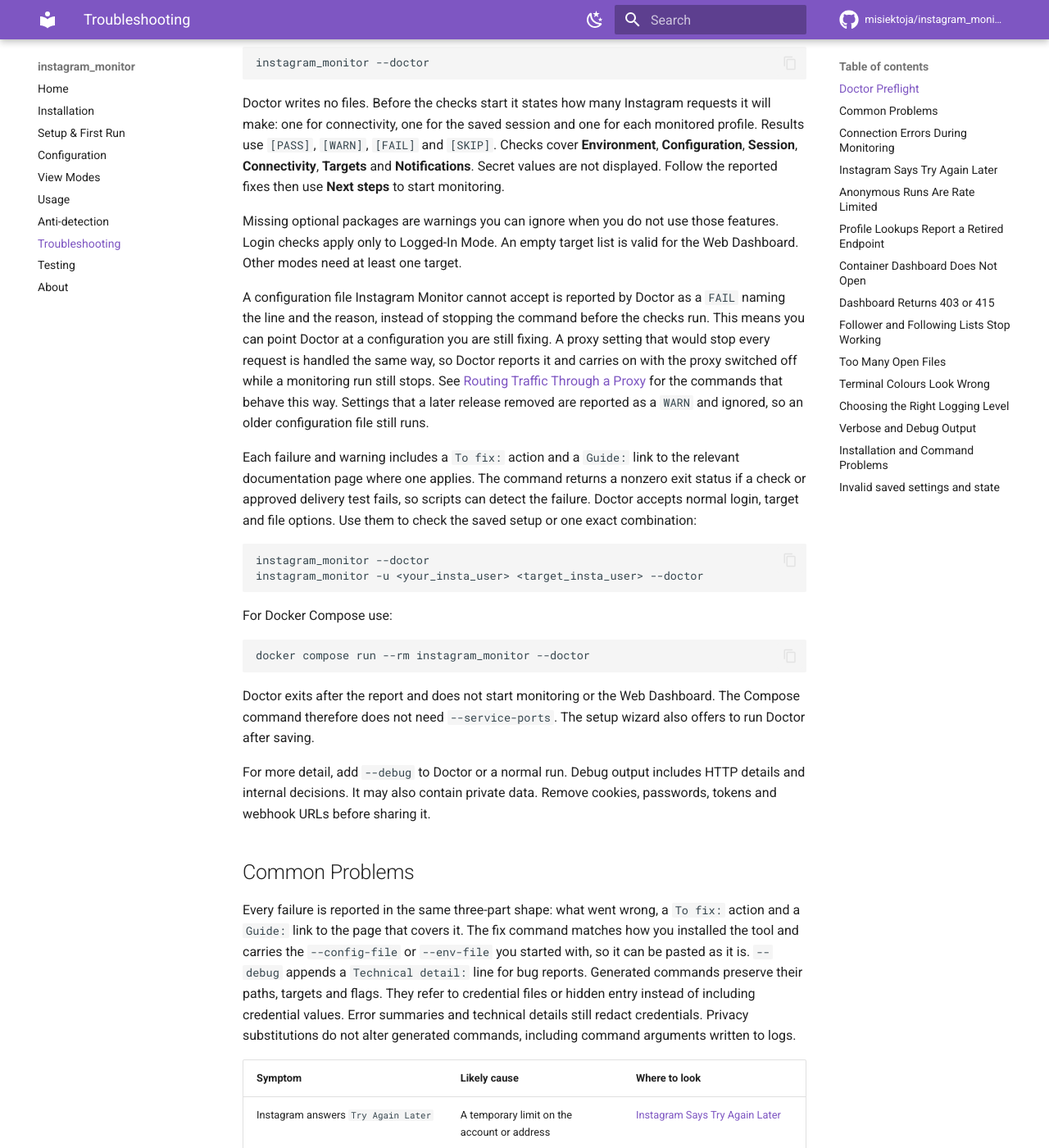
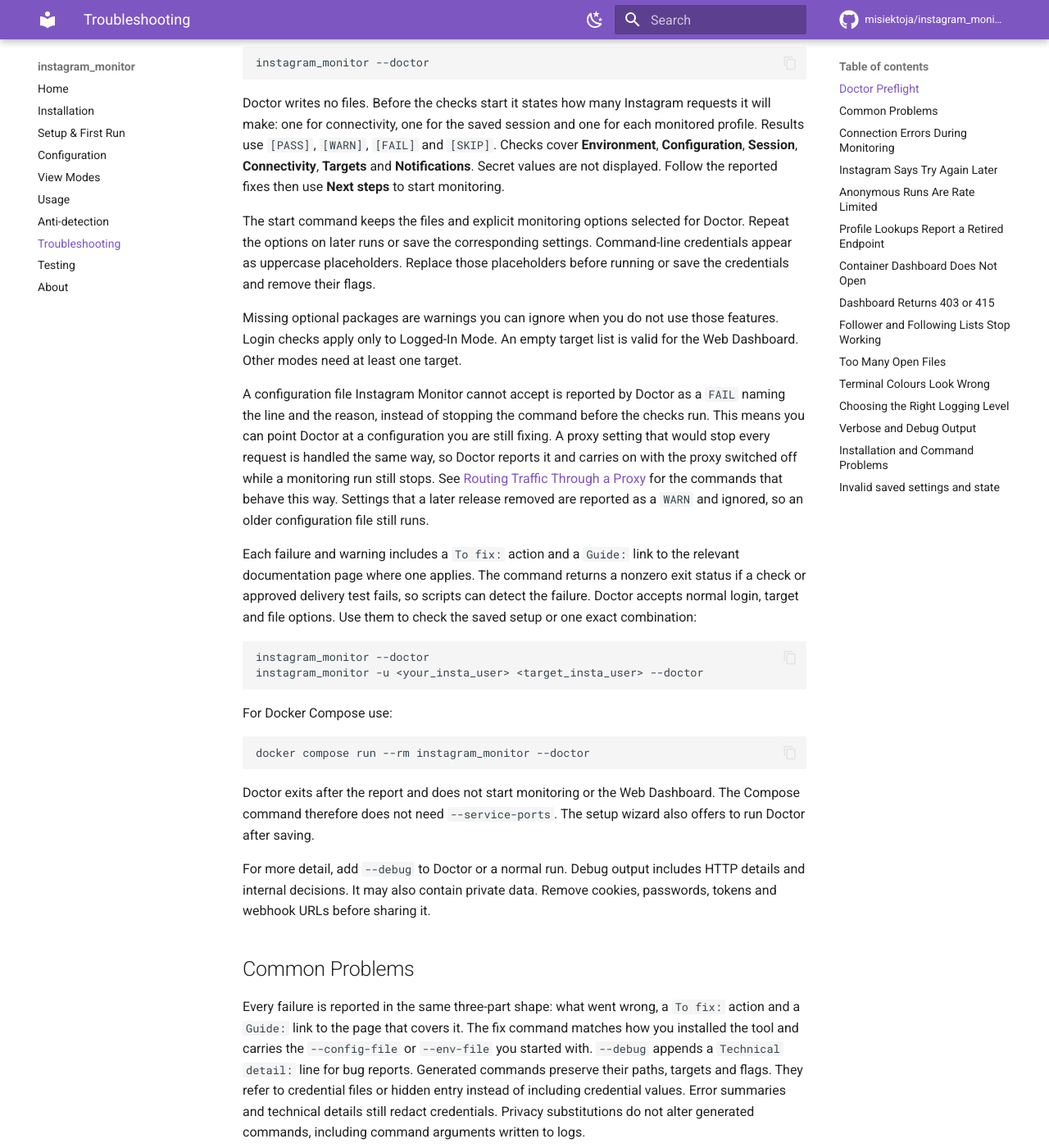
Before and after one commit to misiektoja/instagram_monitor, an MkDocs documentation site: the page built from docs/troubleshooting.md, in a window 1280 px wide and 1400 px high, scrolled down 332 px. Shown: the whole window at 82% size. Built offline with MkDocs 1.6.1 and Material for MkDocs 9.7.7, drawn with Linux system fonts in a browser that asks for light colours; comment, search, counter and statistics services are not loaded; some of the changed text lies outside the part shown.

Commit message:
docs(troubleshooting): explain repeated Doctor options and credential placeholders

````diff
--- a/docs/troubleshooting.md
+++ b/docs/troubleshooting.md
@@ -12,6 +12,8 @@
 ```
 
 Doctor writes no files. Before the checks start it states how many Instagram requests it will make: one for connectivity, one for the saved session and one for each monitored profile. Results use `[PASS]`, `[WARN]`, `[FAIL]` and `[SKIP]`. Checks cover **Environment**, **Configuration**, **Session**, **Connectivity**, **Targets** and **Notifications**. Secret values are not displayed. Follow the reported fixes then use **Next steps** to start monitoring.
+
+The start command keeps the files and explicit monitoring options selected for Doctor. Repeat the options on later runs or save the corresponding settings. Command-line credentials appear as uppercase placeholders. Replace those placeholders before running or save the credentials and remove their flags.
 
 Missing optional packages are warnings you can ignore when you do not use those features. Login checks apply only to Logged-In Mode. An empty target list is valid for the Web Dashboard. Other modes need at least one target.
 
@@ -37,7 +39,7 @@
 <a id="common-problems"></a>
 ## Common Problems
 
-Every failure is reported in the same three-part shape: what went wrong, a `To fix:` action and a `Guide:` link to the page that covers it. The fix command matches how you installed the tool and carries the `--config-file` or `--env-file` you started with, so it can be pasted as it is. `--debug` appends a `Technical detail:` line for bug reports. Generated commands preserve their paths, targets and flags. They refer to credential files or hidden entry instead of including credential values. Error summaries and technical details still redact credentials. Privacy substitutions do not alter generated commands, including command arguments written to logs.
+Every failure is reported in the same three-part shape: what went wrong, a `To fix:` action and a `Guide:` link to the page that covers it. The fix command matches how you installed the tool and carries the `--config-file` or `--env-file` you started with. `--debug` appends a `Technical detail:` line for bug reports. Generated commands preserve their paths, targets and flags. They refer to credential files or hidden entry instead of including credential values. Error summaries and technical details still redact credentials. Privacy substitutions do not alter generated commands, including command arguments written to logs.
 
 | Symptom | Likely cause | Where to look |
 | --- | --- | --- |
@@ -60,7 +62,7 @@
 <a id="connection-errors-during-monitoring"></a>
 ## Connection Errors During Monitoring
 
-When a check fails, Instagram Monitor prints the error, a `To fix:` action and a `Guide:` link where one applies, then retries automatically at the next interval. You do not need to restart the tool. A command in the fix text matches how you installed the tool and carries the `--config-file` or `--env-file` you started with, so it can be pasted as it is.
+When a check fails, Instagram Monitor prints the error, a `To fix:` action and a `Guide:` link where one applies, then retries automatically at the next interval. You do not need to restart the tool. A command in the fix text matches how you installed the tool and carries the `--config-file` or `--env-file` you started with.
 
 `Instagram could not be reached` means a check got no answer from Instagram, and `Instagram's address could not be resolved` means the lookup of the name failed before any request was made. Both are retried on their own and the report names how long until the next check, so a short outage needs no action. A failure that lasts produces the hourly `Monitoring degraded` reminder and `Monitoring recovered` when it clears.
 
````
